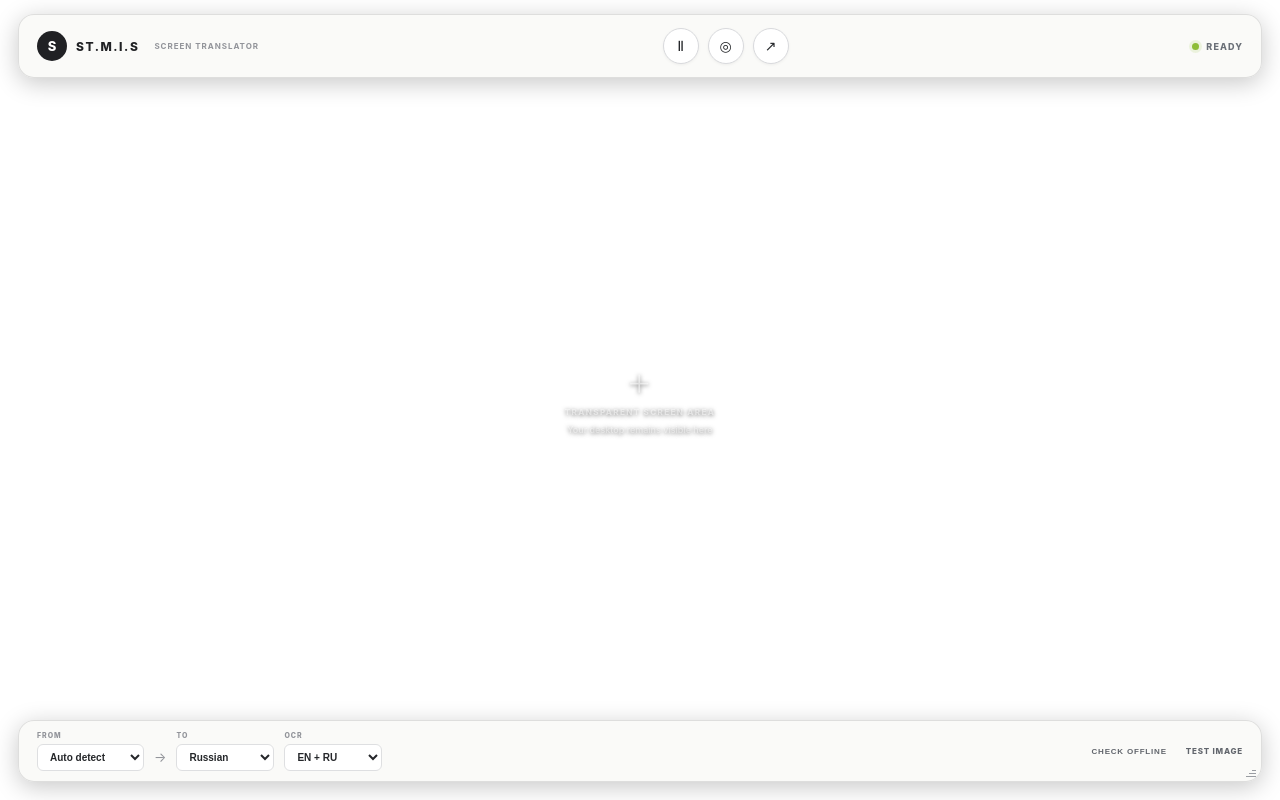
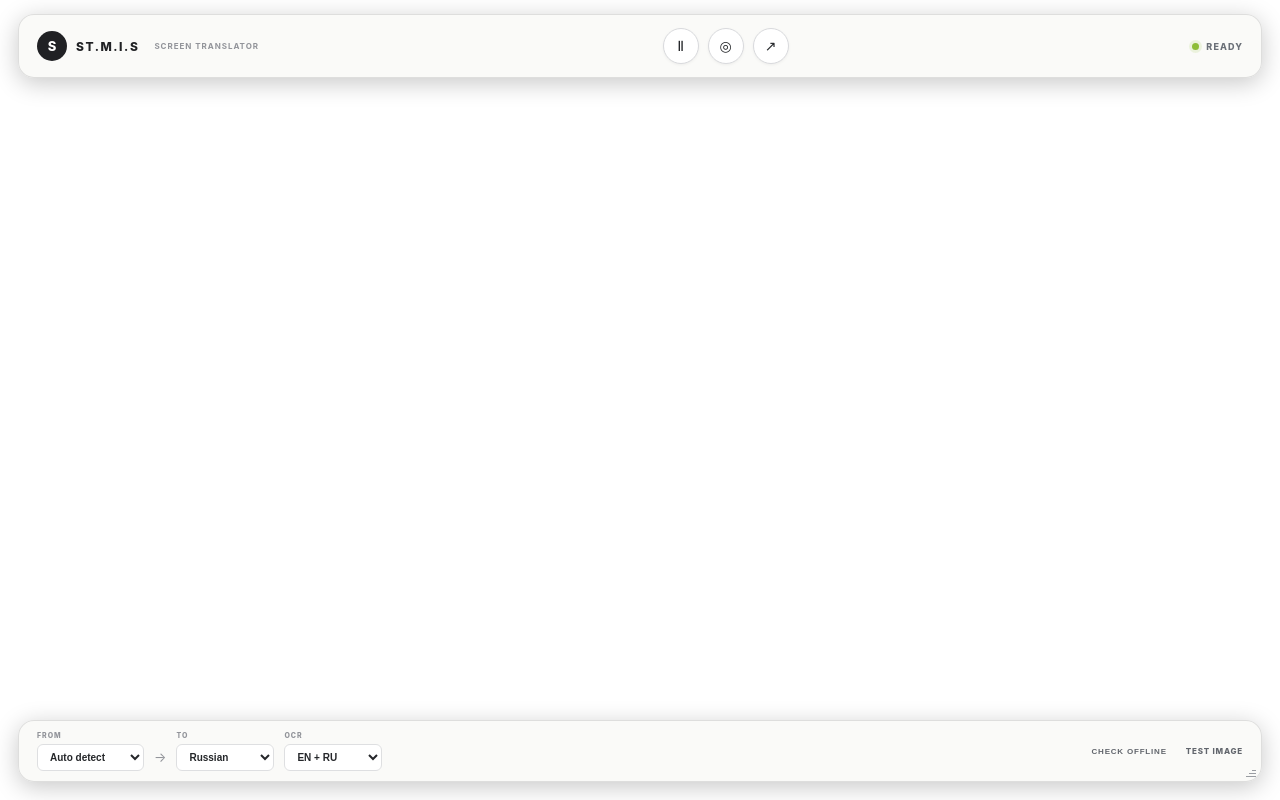
Before and after one commit to ibthe/ST.M.I.S, a React (Vite) app: page / in a window 1280 px wide. Built offline with nearby package versions, Linux system fonts and the light colour scheme.

Commit message:
Keep the central overlay area completely empty and transparent

```diff
--- a/src/App.tsx
+++ b/src/App.tsx
@@ -110,13 +110,6 @@ export default function App() {
       </header>
 
       <section className="transparent-stage" data-tauri-drag-region aria-label="Transparent screen viewing area">
-        {blocks.length === 0 && !engineError && (
-          <div className="stage-hint" data-tauri-drag-region>
-            <span className="stage-crosshair">＋</span>
-            <span>TRANSPARENT SCREEN AREA</span>
-            <small>Your desktop remains visible here</small>
-          </div>
-        )}
         {engineError && <div className="stage-error">{engineError}</div>}
         {blocks.length > 0 && (
           <div className="result-panel">
```
